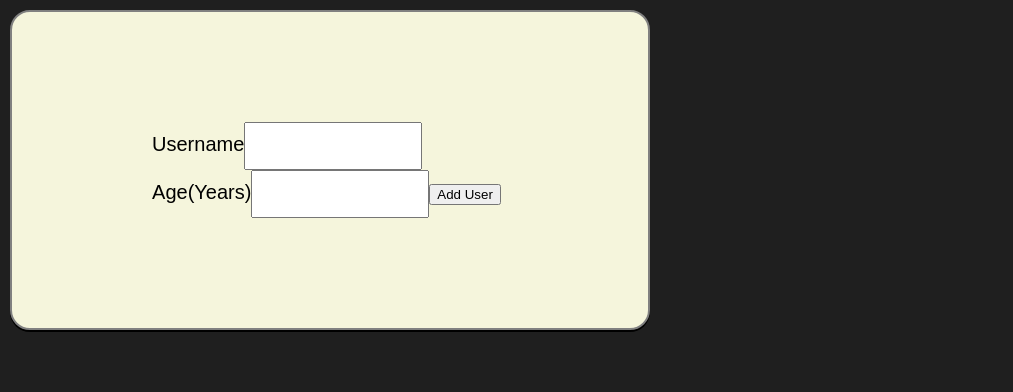
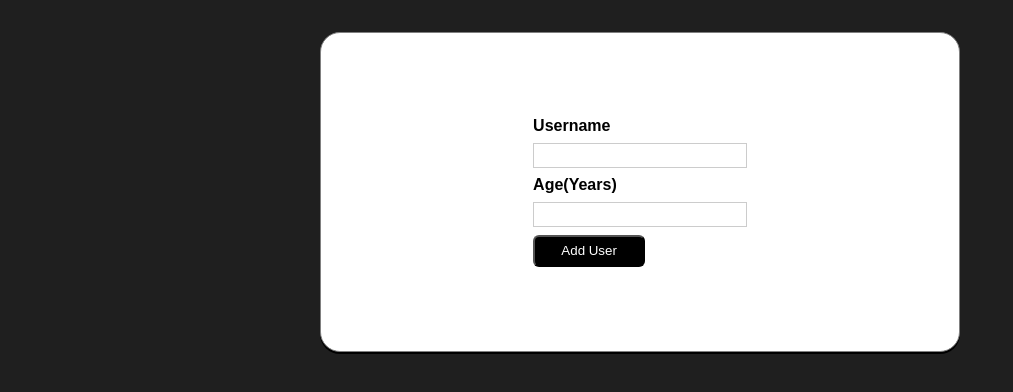
Before and after one commit to ValentaCodes/user-modal-popup, a React (Create React App) app: page / in a window 1280 px wide. Shown: the top 392 px of the page, without its empty margins (0-1013 px from the left). Built offline with nearby package versions, Linux system fonts and the light colour scheme.

Commit message:
Created custom button component

```diff
--- /dev/null
+++ b/src/components/UI/Button/Button.css
@@ -0,0 +1,8 @@
+.user-button {
+    height: 2rem;
+    min-width: 7rem ;
+    background-color: black;
+    color: white;
+    border-radius: 6px;
+    cursor: pointer;
+}
--- /dev/null
+++ b/src/components/UI/Button/Button.jsx
@@ -0,0 +1,22 @@
+import React from 'react';
+import './Button.css';
+
+// NOTE: This is a custom button component
+const Button = (props) => {
+  return (
+    <>
+      <button
+        className='user-button'
+        // creates a fallback if type isnt assigned when used apply button type
+        type={props.type || 'button'}
+        // forwards the onClick function
+        onClick={props.onClick}
+      >
+        {/* This will render whatever the user sets when using component */}
+        {props.children}
+      </button>
+    </>
+  );
+};
+
+export default Button;
--- a/src/components/UI/Card/Card.css
+++ b/src/components/UI/Card/Card.css
@@ -1,29 +1,12 @@
 .card {
     display: flex;
-    /* flex-direction: column; */
-    margin:  10px;
+    /* margin:  10px; */
     justify-content: center;
     align-items: center;
-    /* text-align: center; */
     height: 20rem;
-    max-width: 40rem;
-    background-color: beige;
-    border: 2px solid grey;
+    /* max-width: 40rem; */
+    background-color: white;
+    border: 1px solid grey;
     border-radius: 20px;
     box-shadow: 0 2px;
 }
-
-
-/* .card-contents{
-    display: flex;
-    flex-direction: column;
-} */
-
-.card-contents label{
-    font-size: 20px;
-}
-
-.card-contents input {
-    height: 3rem;
-    width: 50%;
-}
--- a/src/components/UI/Card/Card.jsx
+++ b/src/components/UI/Card/Card.jsx
@@ -3,9 +3,8 @@ import './Card.css';
 const Card = (props) => {
   return (
     <>
-      <div className='card'>
-        <div className='card-contents'>{props.children}</div>
-      </div>
+    {/* If we want to use a className in a custom component we must pass it as props */}
+      <div className={`card ${props.className}`}>{props.children}</div>
     </>
   );
 };
--- a/src/components/Users/AddUser.jsx
+++ b/src/components/Users/AddUser.jsx
@@ -1,6 +1,8 @@
 import React from 'react';
 import Card from '../UI/Card/Card';
+import Button from '../UI/Button/Button';
 import './addUser.css'
+import '../UI/Button/Button.css'
 
 const AddUser = (props) => {
   //   const [addUser, setAddUser] = useState('');
@@ -13,7 +15,8 @@ const AddUser = (props) => {
   };
 
   return (
-    <Card className={'input'}>
+    // Here we are able to assign a class name 'input' because in our Card component we are passing 'className' as props
+    <Card className='input'>
       <form onSubmit={addUserHandler}>
         <div>
           <label htmlFor='username'>Username</label>
@@ -22,7 +25,7 @@ const AddUser = (props) => {
         <div>
           <label htmlFor='age'>Age(Years)</label>
           <input type='number' id='age' />
-          <button type='submit'>Add User</button>
+          <Button onClick={console.log('clicked')}>Add User</Button>
         </div>
       </form>
     </Card>
--- a/src/components/Users/addUser.css
+++ b/src/components/Users/addUser.css
@@ -1,3 +1,26 @@
 .input {
+  margin: 2rem auto;
+  padding: 1rem;
+  width: 90%;
+  max-width: 40rem;
+}
 
+.input label {
+  display: block;
+  font-weight: bold;
+  margin-bottom: 0.5rem;
 }
+
+.input input {
+  font: inherit;
+  display: block;
+  width: 100%;
+  border: 1px solid #ccc;
+  padding: 0.15rem;
+  margin-bottom: 0.5rem;
+}
+
+.input input:focus {
+  outline: none;
+  border-color: #4f005f;
+}
```
